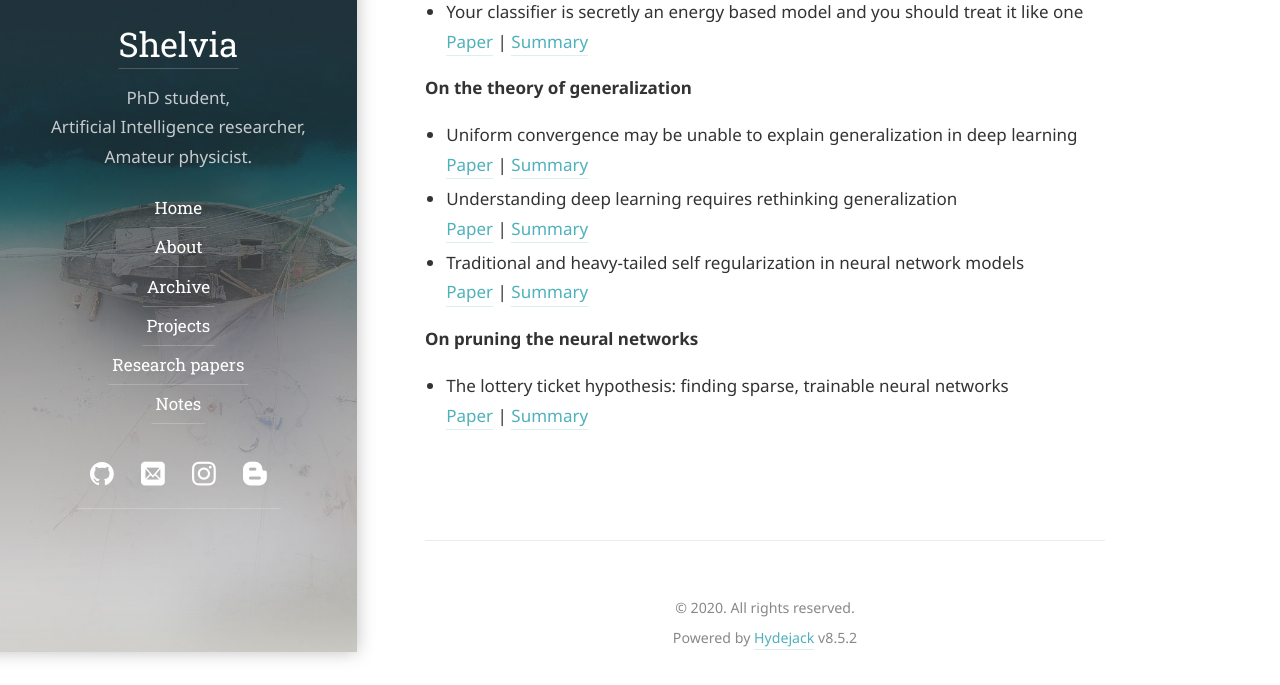
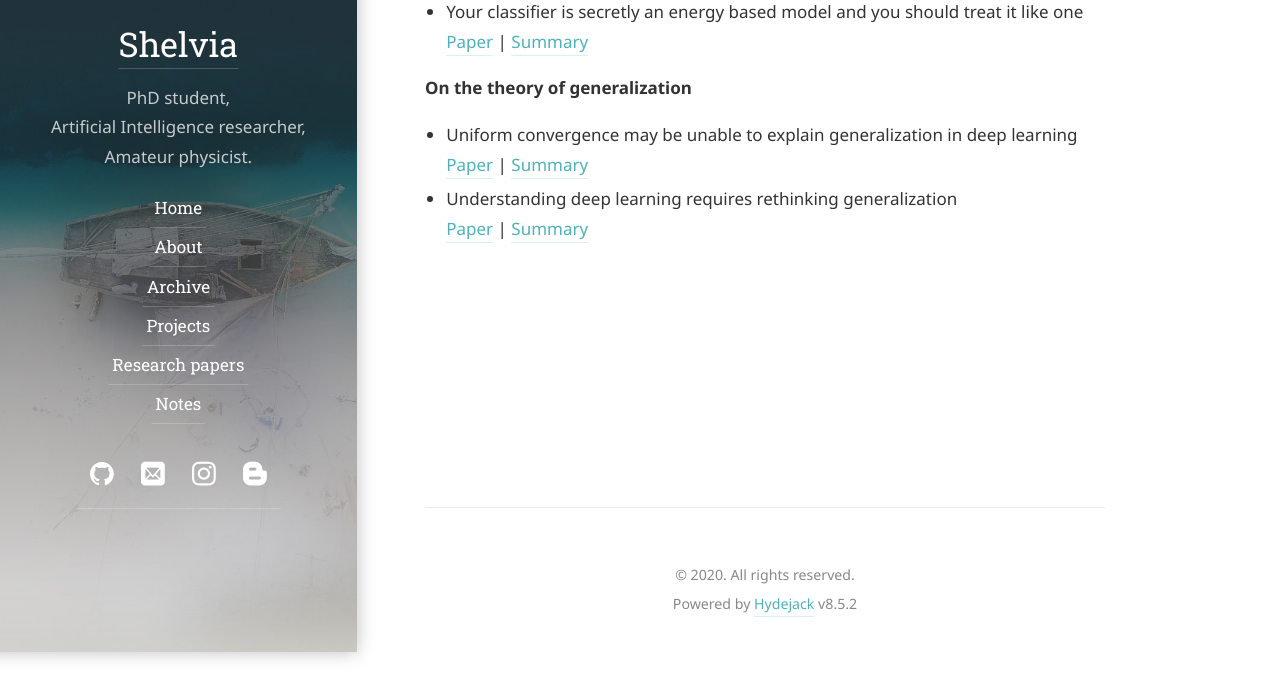
Before and after one commit to shelvia1039/shelvia, a Jekyll site: the page built from pages/papers.md, in a window 1280 px wide, cut to the strip 248-933 px from the top of the page. Built offline with Jekyll 4.4.1, drawn with Linux system fonts in a browser that asks for light colours; some web fonts are replaced.

Commit message:
Update papers.md

```diff
--- a/pages/papers.md
+++ b/pages/papers.md
@@ -12,9 +12,9 @@
     [Paper](https://arxiv.org/pdf/1902.04742.pdf)  |  [Summary](https://medium.com/@shelviawongso/generalization-97338df3df5b)
 - Understanding deep learning requires rethinking generalization <br>
     [Paper](https://arxiv.org/pdf/1611.03530.pdf)  |  [Summary](https://medium.com/@shelviawongso/the-need-to-rethink-generalization-to-understand-deep-learning-5cd9e5a2634e)
-- Traditional and heavy-tailed self regularization in neural network models <br>
-    [Paper](https://arxiv.org/pdf/1901.08276.pdf)  |  [Summary]()
+<!-- - Traditional and heavy-tailed self regularization in neural network models <br>
+    [Paper](https://arxiv.org/pdf/1901.08276.pdf)  |  [Summary]() -->
 
-**On pruning the neural networks**
+<!-- **On pruning the neural networks**
 - The lottery ticket hypothesis: finding sparse, trainable neural networks <br>
-    [Paper](https://arxiv.org/pdf/1803.03635.pdf)  |  [Summary]()
+    [Paper](https://arxiv.org/pdf/1803.03635.pdf)  |  [Summary]() -->
```
